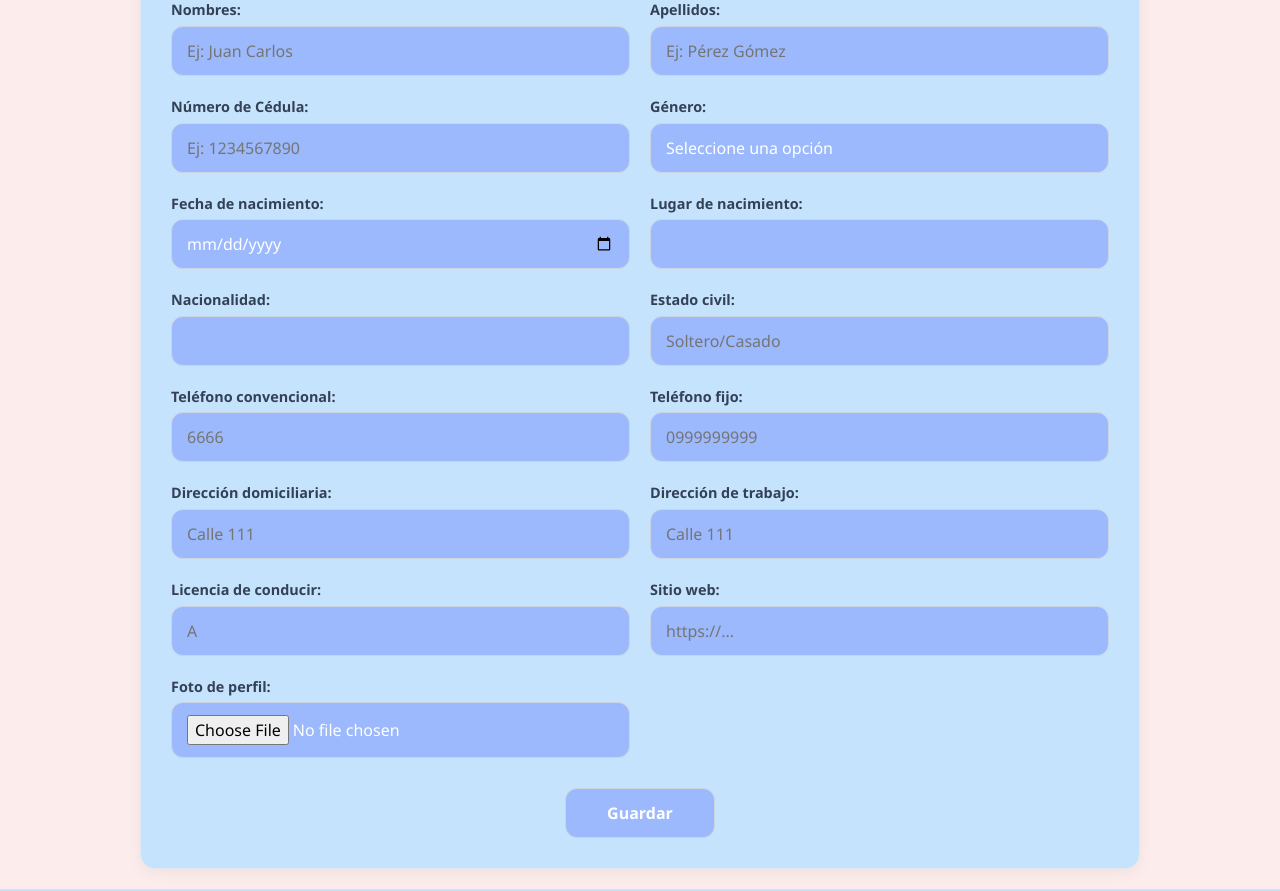
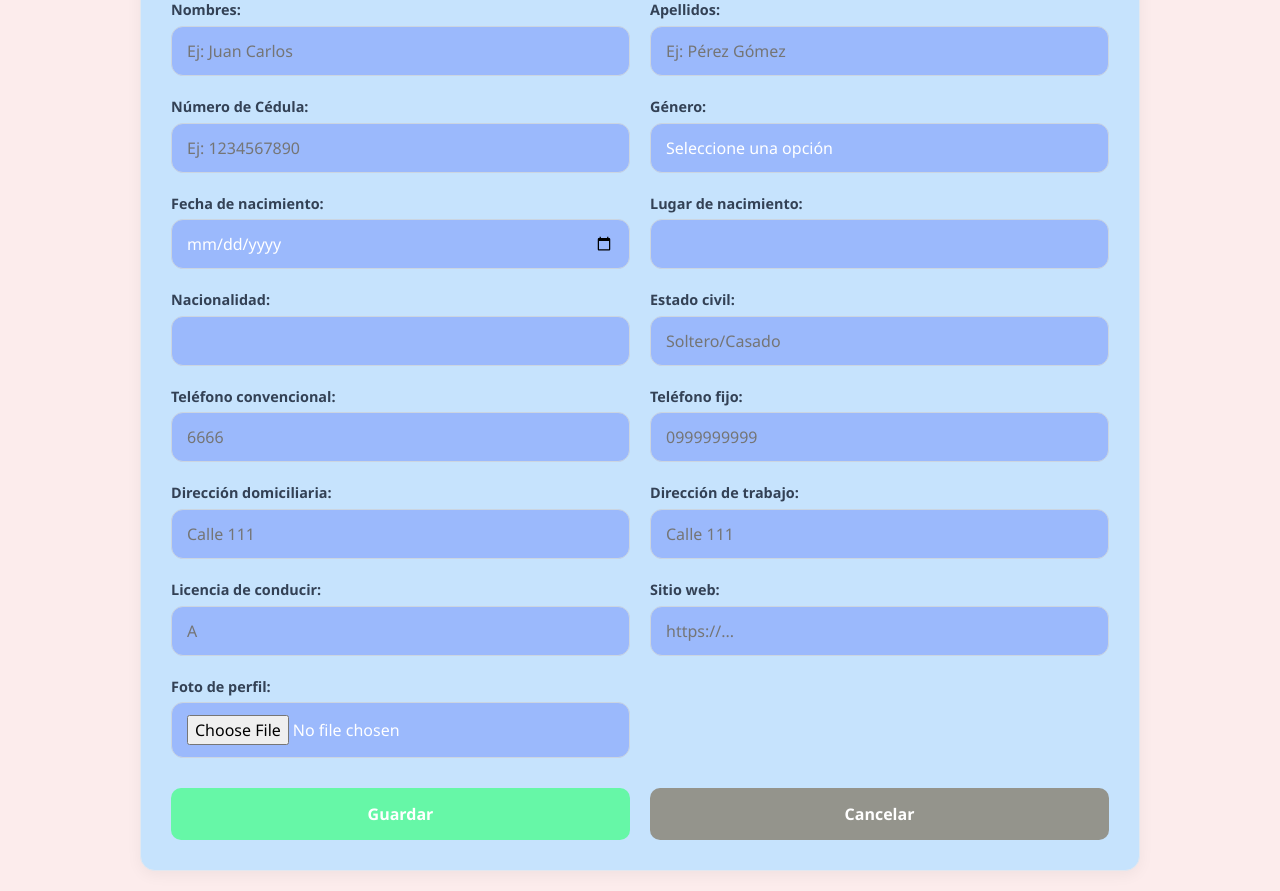
Before and after one commit to yelenita14/yelena_hojadevida, a Django app: page /editar-datos/ in a window 1280 px wide. Shown: the part 173-1064 px from the top of the page. Run offline with Django 5.2, Linux system fonts and the light colour scheme; the visitor is signed in with stand-in values (Sample User, id 1); data that the repository does not hold is empty.

Commit message:
Primer commit del proyecto

```diff
--- a/curriculum/templates/curriculum/base.html
+++ b/curriculum/templates/curriculum/base.html
@@ -3,7 +3,7 @@
 <head>
     <meta charset="UTF-8">
     <meta name="viewport" content="width=device-width, initial-scale=1.0">
-    <title>CV_CORE | Perfil Profesional</title>
+    <title>Perfil Profesional</title>
     <link href="https://fonts.googleapis.com/css2?family=Plus+Jakarta+Sans:wght@400;600;800&family=Playfair+Display:wght@700&display=swap" rel="stylesheet">
     <link rel="stylesheet" href="https://cdnjs.cloudflare.com/ajax/libs/font-awesome/6.4.0/css/all.min.css">
 
--- a/curriculum/templates/curriculum/base_admin.html
+++ b/curriculum/templates/curriculum/base_admin.html
@@ -2,7 +2,7 @@
 <html lang="es">
 <head>
     <meta charset="UTF-8">
-    <title>Administración | CV CORE</title>
+    <title>Administración | CV </title>
     <meta name="viewport" content="width=device-width, initial-scale=1">
     <link href="https://cdn.jsdelivr.net/npm/bootstrap@5.3.2/dist/css/bootstrap.min.css" rel="stylesheet">
     <link rel="stylesheet" href="https://cdnjs.cloudflare.com/ajax/libs/font-awesome/6.4.0/css/all.min.css">
--- a/curriculum/templates/curriculum/datos_personales.html
+++ b/curriculum/templates/curriculum/datos_personales.html
@@ -82,7 +82,12 @@
         </div>
 
         <div class="button-group">
-            <button type="submit" class="btn-action btn-guardar">Guardar </button>
+            <button type="submit" class="btn btn-primary" style="width: 100%; padding: 14px; border-radius: 10px; font-weight: bold; background-color: #66f7a7; color: white; border: none; font-size: 16px; cursor: pointer;">
+                    Guardar
+            </button>
+            <a href="{% url 'curriculum:dashboard' %}" style="width: 100%; padding: 14px; border-radius: 10px; font-weight: bold; background-color: #94948c; color: white; text-decoration: none; text-align: center; font-size: 16px; box-sizing: border-box;">
+                    Cancelar
+            </a>
         </div>
     </form>
 </div>
```
